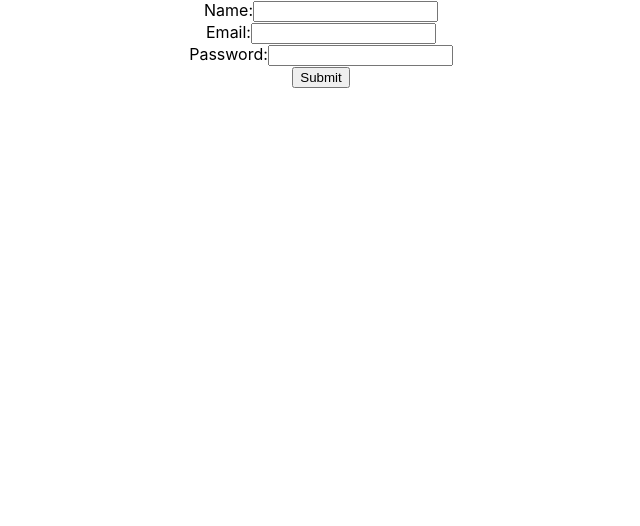
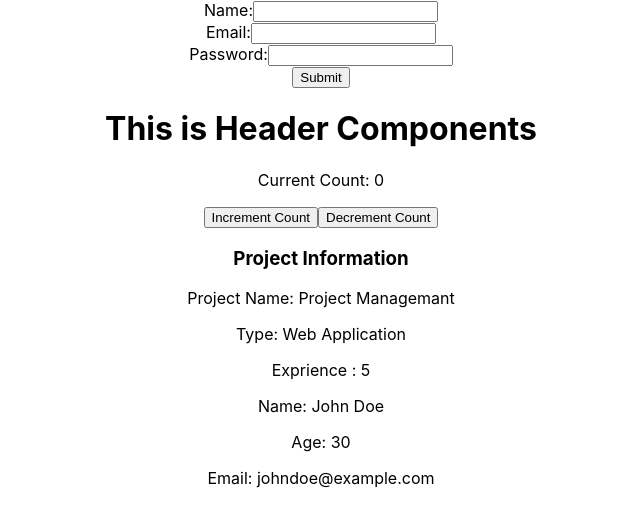
Before and after one commit to Lars1156/ReactPractice, a React (Create React App) app: page / in a window 1280 px wide. Shown: the top 526 px of the page, without its empty margins (319-959 px from the left). Built offline with nearby package versions, Linux system fonts and the light colour scheme.

Commit message:
Under Stands the Concepts Of props and give the example on it

```diff
--- a/src/App.js
+++ b/src/App.js
@@ -1,10 +1,13 @@
 import './App.css';
 import MyForm from './components/MyFrom';
+import ParentComponent from './components/PraentComponent';
+import {Header , Footer} from './components/Main'
 
 function App() {
   return (
     <div className="App">
         <MyForm/>
+        <ParentComponent  headerComponent={<Header />} footerComponent={<Footer/> }/>
     </div>
   );
 }
--- /dev/null
+++ b/src/components/ChildComponent.js
@@ -0,0 +1,21 @@
+import React from 'react';
+
+function ChildComponent(props) {
+    const {projectName , projectType , experience} = props.projectInfo
+  return (
+    <>
+    <div>
+      <button onClick={props.increment}>Increment Count</button>
+      <button onClick={props.decrement}>Decrement Count</button>
+      <h3>Project Information</h3>
+      <p>Project Name: {projectName}</p>
+      <p>Type: {projectType}</p>
+      <p>Exprience
+        : {experience}
+      </p>
+    </div>
+    </>
+  );
+}
+
+export default ChildComponent;
--- /dev/null
+++ b/src/components/ChildComponent1.js
@@ -0,0 +1,14 @@
+import React from "react";
+
+function ChildComponent1 (props){
+    const {name , age , email } = props.userInfo;
+
+    return(
+        <div>
+             <p>Name: {name}</p>
+             <p>Age: {age}</p>
+             <p>Email: {email}</p>
+        </div>
+    )
+}
+export default ChildComponent1
--- /dev/null
+++ b/src/components/Main.js
@@ -0,0 +1,23 @@
+import React  from "react";
+
+function Header (){
+    return(
+        <>
+        <div>
+            <h1>This is Header Components</h1>
+        </div>
+        </>
+    )
+}
+
+function Footer (){
+    return(
+        <>
+         <div>
+            <h1>THis is Footer Components</h1>
+         </div>
+        </>
+    )
+}
+
+export {Header , Footer};
--- /dev/null
+++ b/src/components/PraentComponent.js
@@ -0,0 +1,43 @@
+import React, { useState } from 'react';
+import ChildComponent from './ChildComponent';
+import ChildComponent1 from './ChildComponent1';
+function ParentComponent(props) {
+  const [count, setCount] = useState(0);
+
+  const user = {
+    name: 'John Doe',
+    age: 30,
+    email: 'johndoe@example.com'
+  };
+  const project = {
+    projectName: "Project Managemant ",
+    projectType : "Web Application ",
+    experience: 5
+  }
+  // Function to increment the count
+  const incrementCount = () => {
+    setCount(count + 1);
+  };
+
+  // Function to decrement the count
+  const decrementCount = () => {
+    setCount(count - 1);
+  };
+
+  return (
+    <>
+    <div>{props.headerComponent}</div>
+    <div>{props.footerCoponents}</div>
+    <div>
+      <p>Current Count: {count}</p>
+      <ChildComponent increment={incrementCount} decrement={decrementCount}
+        projectInfo = {project}
+      />
+      <ChildComponent1  userInfo ={user}/>
+    </div>
+    </>
+  );
+
+}
+
+export default ParentComponent;
```
